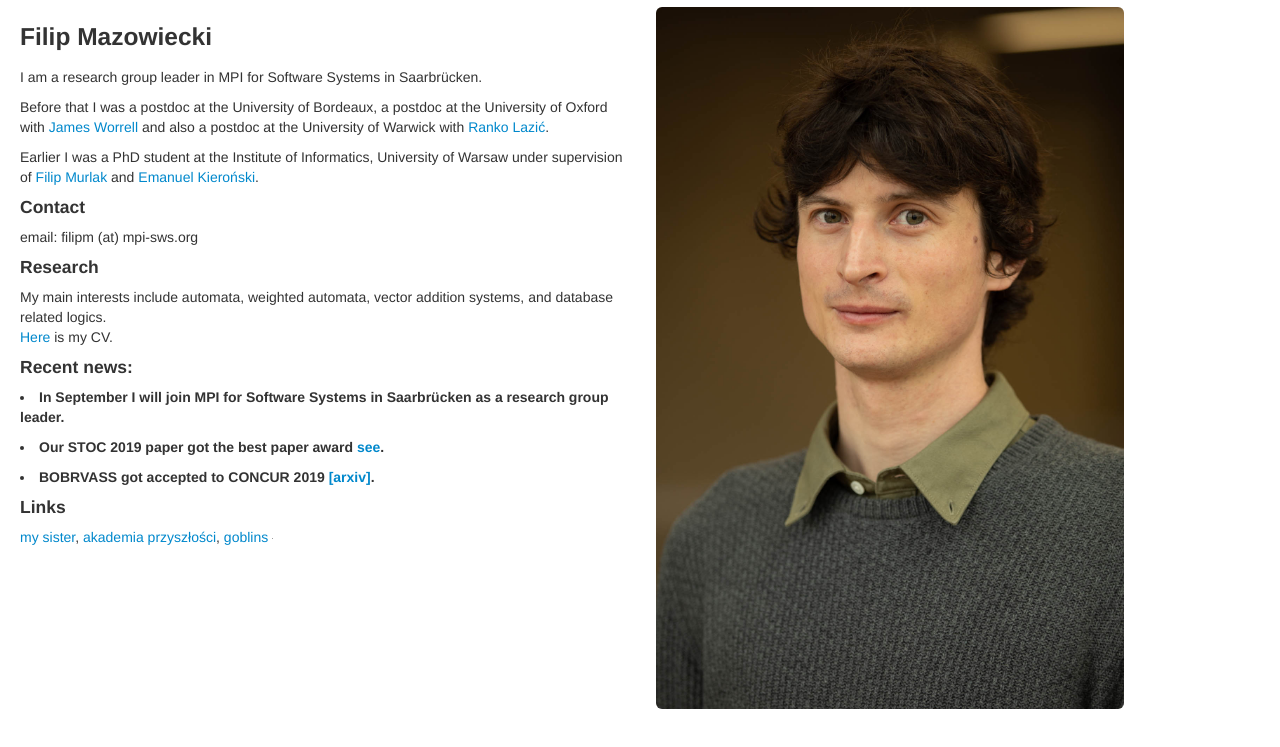
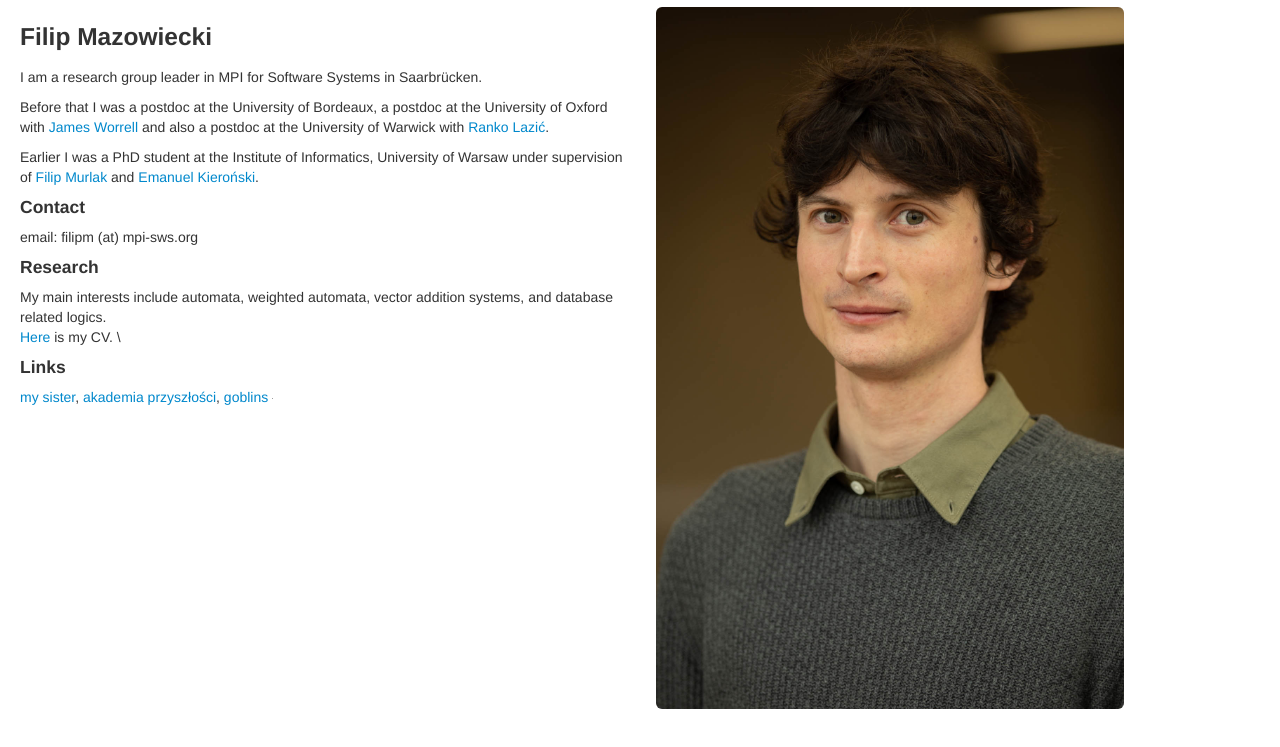
Before and after one commit to fmazowiecki/fmazowiecki.github.io, a plain HTML site: page index.html in a window 1280 px wide. Shown: the part 53-800 px from the top of the page. Drawn offline with nearby package versions, Linux system fonts and the light colour scheme.

Commit message:
Update index.html

```diff
--- a/index.html
+++ b/index.html
@@ -73,11 +73,7 @@ padding-top: 60px; /* 60px to make the container go all the way to the bottom of
 				My main interests include automata, weighted automata, vector addition systems, and database related logics.
 				<br>
 				<a href="filipmazowieckiCV.pdf">Here</a> is my CV.
-				<h4> Recent news: </h4>
-				<h5><li> In September I will join MPI for Software Systems in Saarbrücken as a research group leader.</h5>		</li>
-				<h5><li> Our STOC 2019 paper got the best paper award <a href="https://warwick.ac.uk/fac/sci/dcs/research/focs/news/?newsItem=8a1785d8697d2eb301698690431737fc">see</a>.</h5>		</li>
-				<h5><li> BOBRVASS got accepted to CONCUR 2019 <a href="https://arxiv.org/abs/1904.10226">[arxiv]</a>.</h5>		</li>
-				<h4>Links</h4>
+\				<h4>Links</h4>
 				<a href="http://www.mimuw.edu.pl/~kamaz/">my sister</a>, <a href="https://kupindeks.pl/">akademia przyszłości</a>, <a href="http://www.goblinscomic.org/">goblins</a>
 <img src="https://s04.flagcounter.com/count2/lyZQ/bg_FFFFFF/txt_000000/border_CCCCCC/columns_2/maxflags_250/viewers_0/labels_0/pageviews_0/flags_0/percent_0/" border="0" width="1">
 
```
